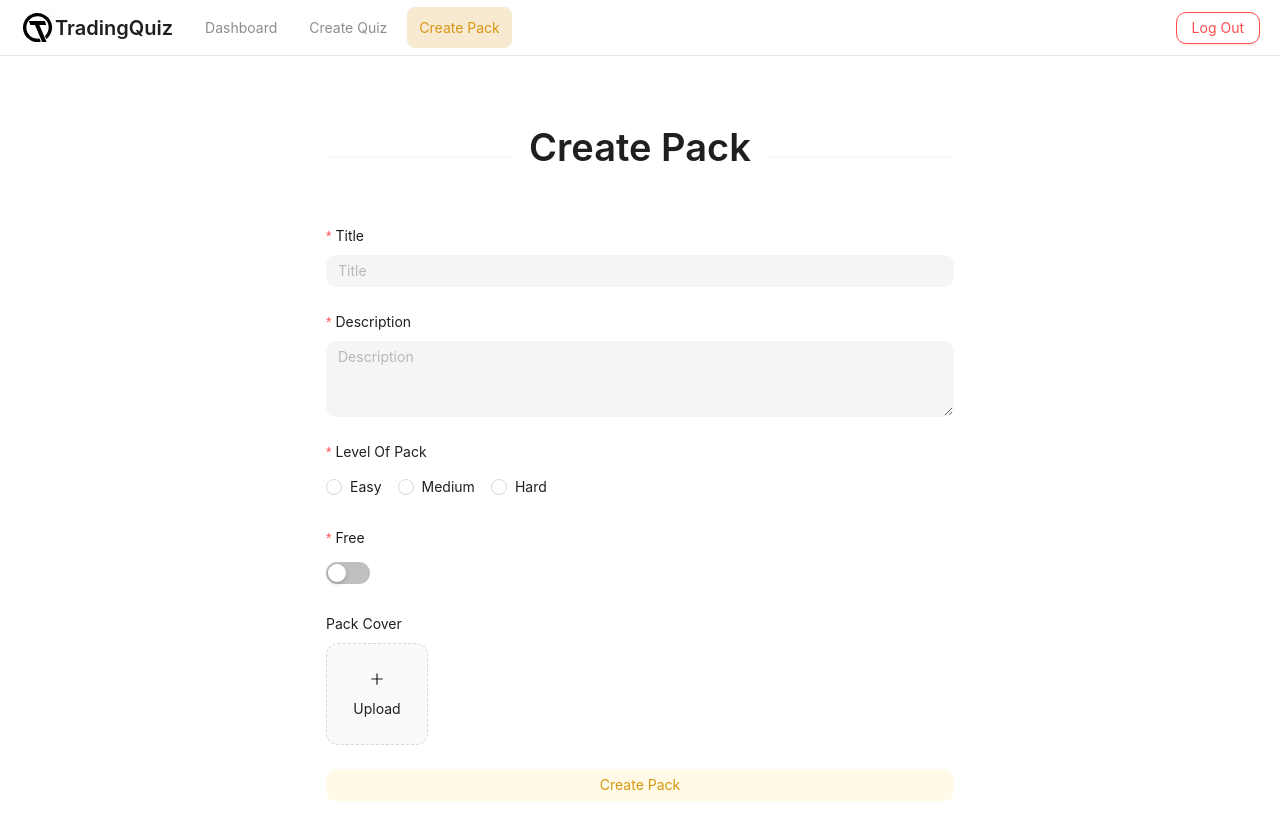
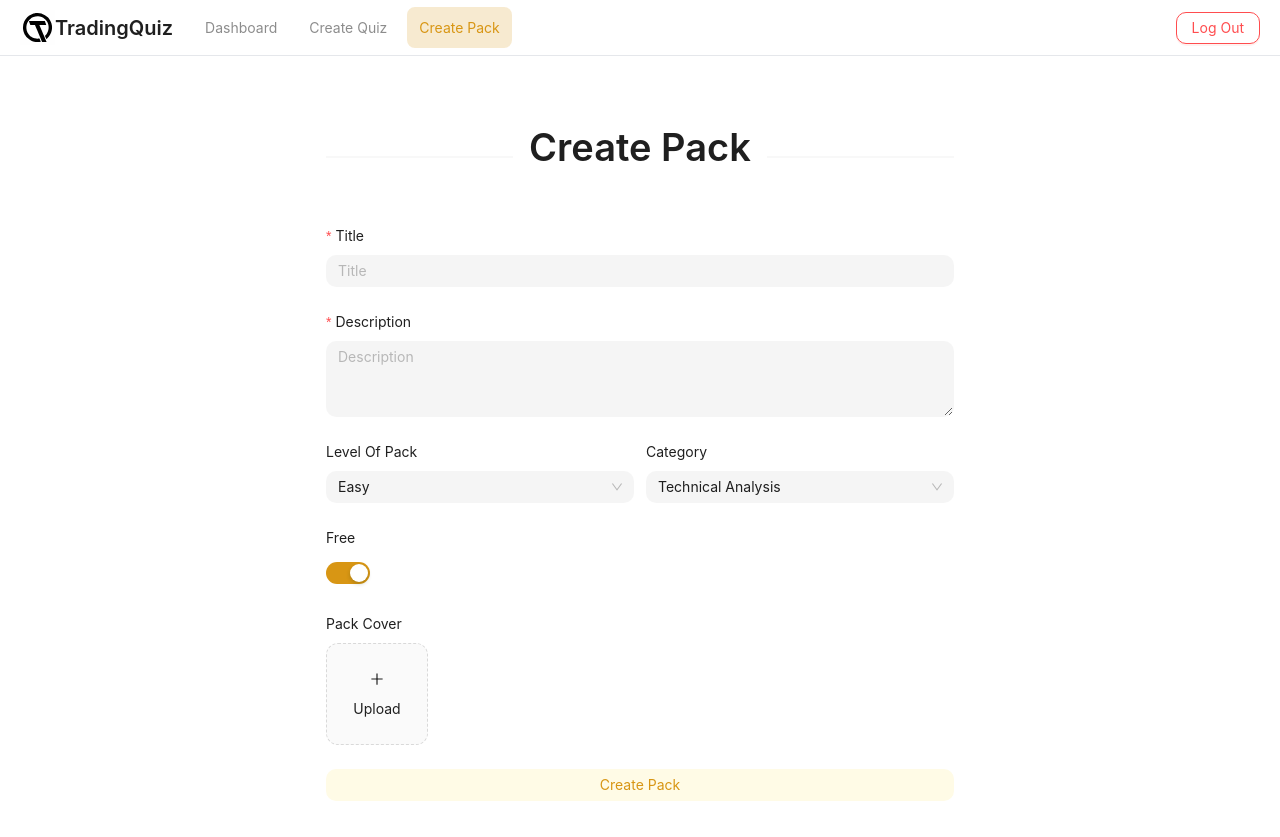
Before and after one commit to tradingquizco/quizer, a Next.js app: page /create-pack in a window 1280 px wide. Built offline with nearby package versions, Linux system fonts and the light colour scheme.

Commit message:
Add Category

```diff
--- a/components/PackCard.tsx
+++ b/components/PackCard.tsx
@@ -5,13 +5,14 @@ import {
   EllipsisOutlined,
   SettingOutlined,
 } from "@ant-design/icons";
-import { Avatar, Card, Drawer } from "antd";
+import { Avatar, Card, Drawer, Flex } from "antd";
 import Meta from "antd/es/card/Meta";
 import React, { useState } from "react";
 import EditPackForm from "./editPackForm";
 import PermistionMenu from "./premisionMenu";
 import { redirect, useRouter } from "next/navigation";
 import Image from "next/image";
+import Text from "antd/es/typography/Text";
 
 interface IAccount {
   username: string;
@@ -25,6 +26,7 @@ export interface IPack {
   level: "easy" | "medium" | "hard";
   isFree: boolean;
   price: number;
+  category: string;
   creatorId: number;
   createdAt: string;
   updatedAt: string;
@@ -52,7 +54,10 @@ const PackCard = ({ pack }: { pack: IPack }) => {
       actions={[
         <SettingOutlined key="setting" onClick={() => setIsSearchOpen(true)} />,
         <EditOutlined key="edit" onClick={() => setIsEditPackOpen(true)} />,
-        <EllipsisOutlined key="ellipsis" onClick={() => redirect(`/pack/${pack.id}`,)}/>,
+        <EllipsisOutlined
+          key="ellipsis"
+          onClick={() => redirect(`/pack/${pack.id}`)}
+        />,
       ]}
     >
       <Meta
@@ -60,7 +65,30 @@ const PackCard = ({ pack }: { pack: IPack }) => {
           <Avatar src="https://api.dicebear.com/7.x/miniavs/svg?seed=8" />
         }
         title={pack.title}
-        description={`Creator - ${pack.username}`}
+        description={
+          <Flex vertical className="text-sm w-full">
+            <Text type="secondary">
+              <span className="text-primary">Creator</span> - {pack.username}
+            </Text>
+            <Text type="secondary">
+              <span className="text-primary">Category</span> - {pack.category}
+            </Text>
+
+            <Flex gap={10}>
+              <Text type="secondary">
+                <span className="text-primary">Level</span> - {pack.level}
+              </Text>
+              <Text type="secondary">
+                <span className="text-primary">Quizzes</span> -{" "}
+                {pack.quizNumber}
+              </Text>
+            </Flex>
+            <Text type="secondary">
+              <span className="text-primary">isFree</span> -{" "}
+              {pack.isFree ? "yes" : "no"}
+            </Text>
+          </Flex>
+        }
       />
 
       <Drawer
--- a/components/createPackForm.tsx
+++ b/components/createPackForm.tsx
@@ -1,13 +1,23 @@
 "use client";
 
 import useQuiz from "@/lib/store/useQuiz";
-import { Button, Divider, Form, Input, message, Spin, Switch } from "antd";
+import {
+  Button,
+  Divider,
+  Flex,
+  Form,
+  Input,
+  message,
+  Select,
+  Spin,
+  Switch,
+} from "antd";
 import { useForm } from "antd/es/form/Form";
 import FormItem from "antd/es/form/FormItem";
 import TextArea from "antd/es/input/TextArea";
 import Radio, { Group } from "antd/es/radio";
 import Title from "antd/es/typography/Title";
-import React, { useState, useTransition } from "react";
+import React, { useEffect, useState, useTransition } from "react";
 import DraggerImage from "./dragger";
 import { MessageInstance } from "antd/es/message/interface";
 import UploadImage from "./upload";
@@ -22,6 +32,7 @@ export interface ICreatePack {
   quizNumber: number;
   isFree: boolean;
   level: "hard" | "easy" | "medium";
+  category: "Technical Analysis" | "Smart Money";
   packCover: UploadFile;
 }
 
@@ -36,7 +47,6 @@ const CreatePackForm = ({ messageApi }: { messageApi: MessageInstance }) => {
     if (!packCover) return messageApi.error("Please Provider Cover For Pack");
 
     const packCoverBlob = await base64ToBlob(packCover);
-
     startTransition(async () => {
       const { isError, message } = await CreatePackAction(data, packCoverBlob);
       if (isError) {
@@ -56,6 +66,13 @@ const CreatePackForm = ({ messageApi }: { messageApi: MessageInstance }) => {
       }
     });
   };
+
+  useEffect(() => {
+    form.setFieldValue('isFree', true);
+    form.setFieldValue("level", "easy");
+    form.setFieldValue("category", "Technical Analysis");
+  }, []);
+
   return (
     <div className="w-full md:w-1/2 flex items-center justify-center mx-auto mt-10 flex-col">
       <Divider className="!w-3/4">
@@ -87,18 +104,28 @@ const CreatePackForm = ({ messageApi }: { messageApi: MessageInstance }) => {
         >
           <TextArea placeholder="Description" maxLength={250} rows={3} />
         </FormItem>
-        <FormItem
-          label="Level Of Pack"
-          name="level"
-          rules={[{ required: true }]}
-        >
-          <Group>
-            <Radio value={"easy"}>Easy</Radio>
-            <Radio value={"medium"}>Medium</Radio>
-            <Radio value={"hard"}>Hard</Radio>
-          </Group>
-        </FormItem>
-        <FormItem label="Free" name="isFree" rules={[{ required: true }]}>
+        <Flex className="w-full" justify="center" gap={12}>
+          <FormItem label="Level Of Pack" name="level" className="flex-1">
+            <Select
+              defaultValue="Easy"
+              options={[
+                { value: "easy", label: "Easy" },
+                { value: "medium", label: "Medium" },
+                { value: "hard", label: "Hard" },
+              ]}
+            />
+          </FormItem>
+          <FormItem label="Category" name="category" className="flex-1">
+            <Select
+              defaultValue="Technical Analysis"
+              options={[
+                { value: "Technical Analysis", label: "Technical Analysis" },
+                { value: "Smart Money", label: "Smart Money" },
+              ]}
+            />
+          </FormItem>
+        </Flex>
+        <FormItem label="Free" name="isFree">
           <Switch />
         </FormItem>
         <FormItem label="Pack Cover" name="cover">
--- a/components/editPackForm.tsx
+++ b/components/editPackForm.tsx
@@ -3,7 +3,7 @@
 import React, { useEffect, useState, useTransition } from "react";
 import { IPack } from "./PackCard";
 import { useForm } from "antd/es/form/Form";
-import { Button, Form, Input, message, Spin, Switch } from "antd";
+import { Button, Form, Input, message, Select, Spin, Switch } from "antd";
 import FormItem from "antd/es/form/FormItem";
 import TextArea from "antd/es/input/TextArea";
 import { Group } from "antd/lib/radio";
@@ -19,7 +19,8 @@ export interface IForm {
   description: string;
   level: string;
   price: number;
-  isFree: string | boolean;
+  isFree: boolean;
+  category: string,
 }
 
 const EditPackForm = ({ pack }: { pack: IPack }) => {
@@ -71,11 +72,12 @@ const EditPackForm = ({ pack }: { pack: IPack }) => {
       isFree: pack.isFree,
       level: pack.level,
       price: pack.price,
+      category: pack.category
     };
 
     form.setFieldsValue(initialFormValues);
-    setInitialValues(initialFormValues); // Save initial values when component mounts
-  }, [pack, form]);
+    setInitialValues(initialFormValues);
+  }, []);
 
   return (
     <>
@@ -91,7 +93,7 @@ const EditPackForm = ({ pack }: { pack: IPack }) => {
         <FormItem
           label="Title"
           name="title"
-          rules={[{ required: true, message: "Title is required", min: 3 }]}
+          rules={[{ message: "Title is required", min: 3 }]}
         >
           <Input placeholder="Title" />
         </FormItem>
@@ -100,23 +102,31 @@ const EditPackForm = ({ pack }: { pack: IPack }) => {
           label="Description"
           name="description"
           rules={[
-            { required: true, message: "Description is required", min: 3 },
+            { message: "Description is required", min: 3 },
           ]}
         >
           <TextArea placeholder="Description" maxLength={250} rows={3} />
         </FormItem>
-        <FormItem
-          label="Level Of Pack"
-          name="level"
-          rules={[{ required: true }]}
-        >
-          <Group>
-            <Radio value={"easy"}>Easy</Radio>
-            <Radio value={"medium"}>Medium</Radio>
-            <Radio value={"hard"}>Hard</Radio>
-          </Group>
-        </FormItem>
-        <FormItem label="Free" name="isFree" rules={[{ required: true }]}>
+        <FormItem label="Level Of Pack" name="level" className="flex-1">
+            <Select
+              defaultValue="Easy"
+              options={[
+                { value: "easy", label: "Easy" },
+                { value: "medium", label: "Medium" },
+                { value: "hard", label: "Hard" },
+              ]}
+            />
+          </FormItem>
+          <FormItem label="Category" name="category" className="flex-1">
+            <Select
+              defaultValue="Technical Analysis"
+              options={[
+                { value: "Technical Analysis", label: "Technical Analysis" },
+                { value: "Smart Money", label: "Smart Money" },
+              ]}
+            />
+          </FormItem>
+        <FormItem label="Free" name="isFree">
           <Switch />
         </FormItem>
         <FormItem label="Pack Cover" name="cover">
--- a/lib/createPackAction.ts
+++ b/lib/createPackAction.ts
@@ -9,18 +9,19 @@ const CreatePackAction = async (
   data: ICreatePack,
   packCover: Blob
 ): Promise<ActionResultType> => {
-  const { description, isFree, level, title } = data;
+  const { description, isFree, level, title, category } = data;
   const cookie = (await cookies()).get("session")?.value ?? "";
 
-  const { currentAccountId, email } = await JSON.parse(cookie);
+  const { currentAccountId } = await JSON.parse(cookie);
 
   const formData = new FormData();
   formData.append("title", title);
   formData.append("description", description);
-  formData.append("isFree", isFree.toString());
+  formData.append("isFree", `${isFree}`);
   formData.append("level", level);
   formData.append("price", "0");
   formData.append("coverPack", packCover);
+  formData.append("category", category);
   formData.append("creatorId", currentAccountId);
 
   try {
```
